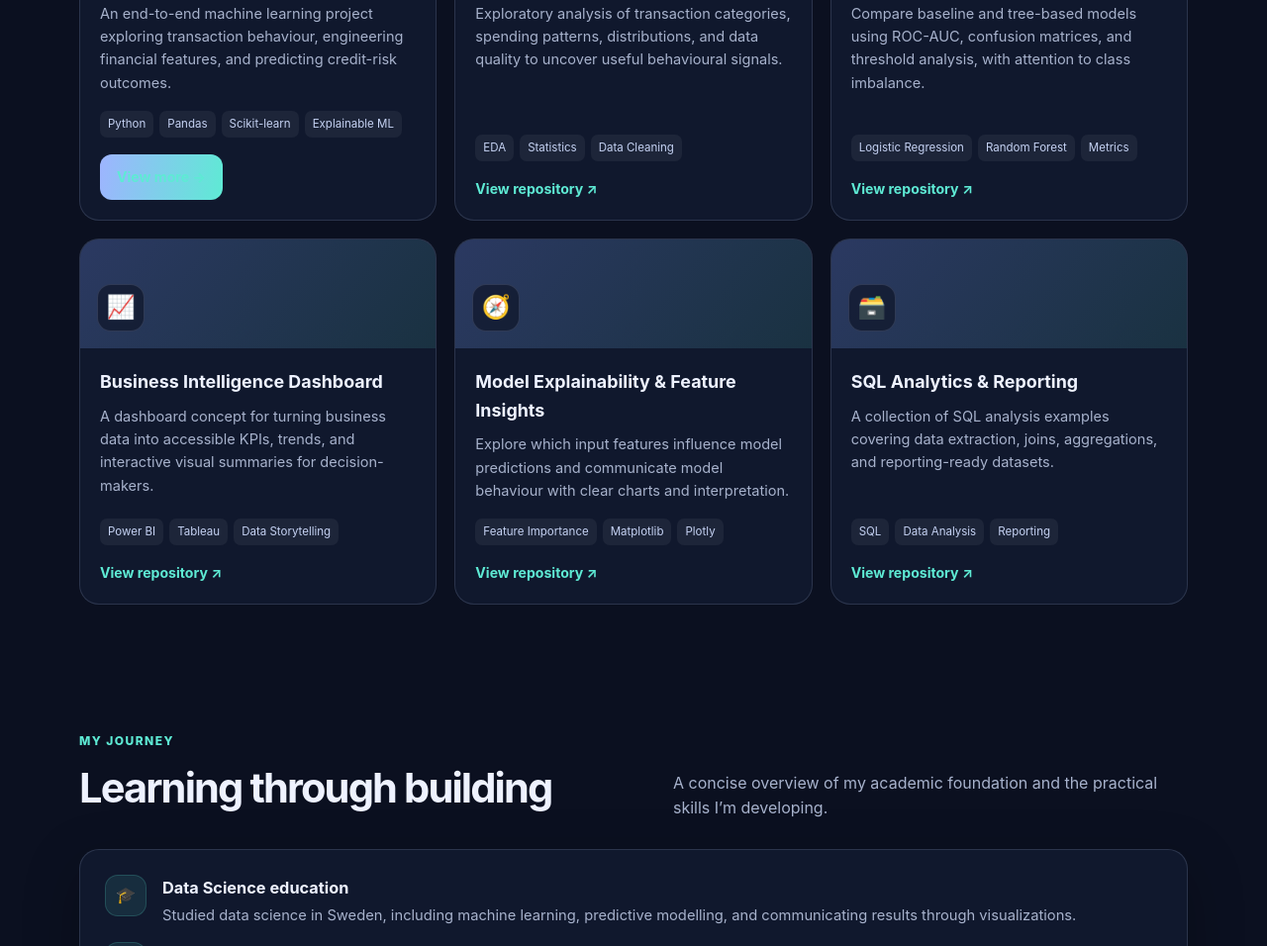
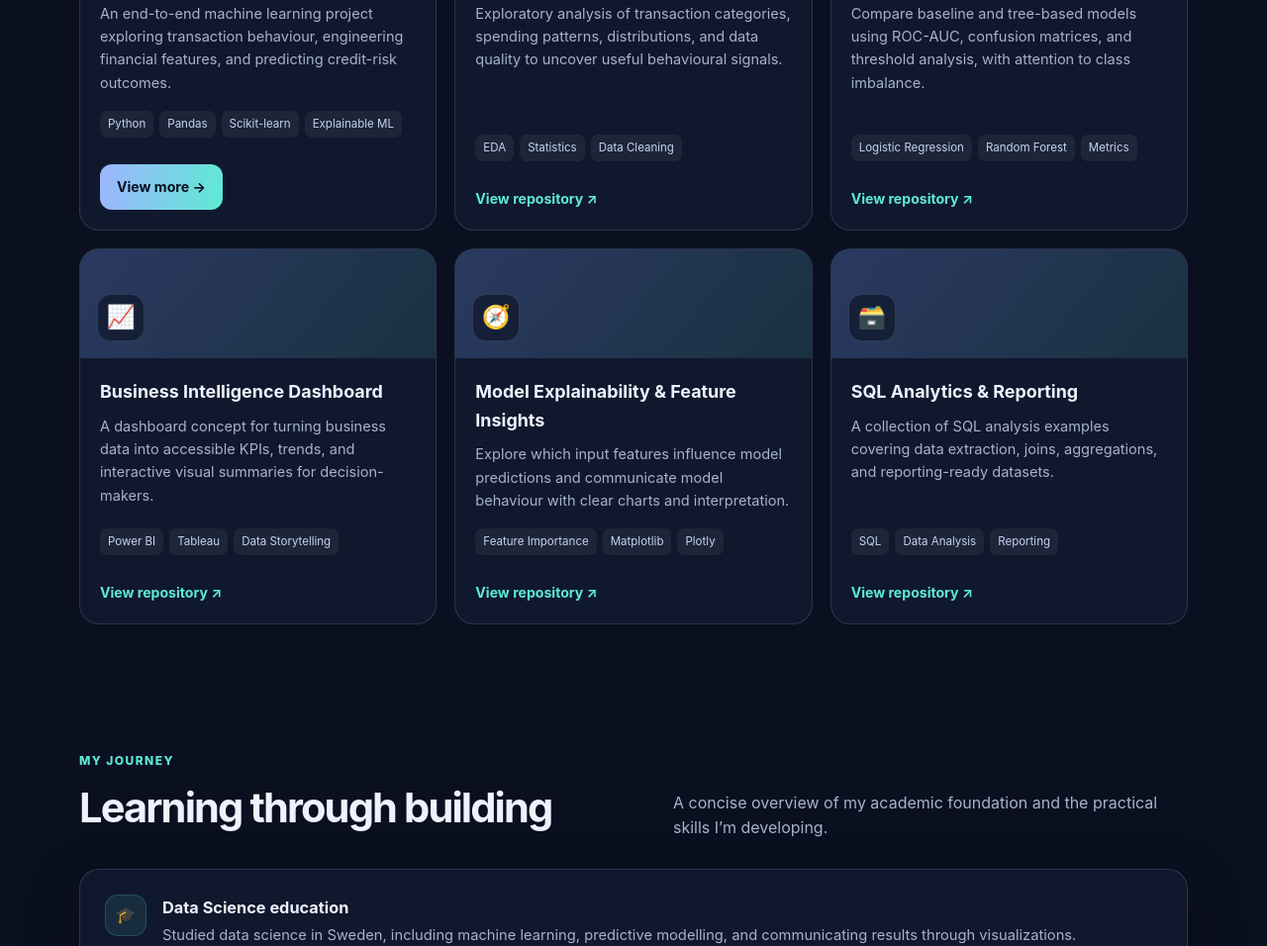
Before and after one commit to SujaJohn-J/suja-john, a plain HTML site: page index.html in a window 1280 px wide. Shown: the part 1785-2741 px from the top of the page at 99% size. Drawn offline with Linux system fonts and the light colour scheme.

Commit message:
Update index.html

```diff
--- a/index.html
+++ b/index.html
@@ -86,9 +86,11 @@
     .project-body p { color: var(--muted); font-size: .91rem; margin: 0 0 16px; }
     .project-tags { display: flex; flex-wrap: wrap; gap: 6px; margin-top: auto; padding-bottom: 17px; }
     .project-tags span { font-size: .72rem; color: #c4d1f2; background: rgba(255,255,255,.055); padding: 4px 8px; border-radius: 7px; }
-    .project-links { display: flex; gap: 14px; font-size: .88rem; font-weight: 700; }
-    .project-links a { color: var(--accent-2); }
-    .project-links a:hover { text-decoration: underline; }
+    .project-links { display: flex; gap: 14px; font-size: .88rem; font-weight: 700; margin-top: 10px; }
+    .project-links a:not(.btn) { color: var(--accent-2); }
+    .project-links .btn { color: var(--text); text-decoration: none; }
+    .project-links .btn-primary { color: #091022; }
+    .project-links .btn:hover { text-decoration: none; }
     .empty-state { display: none; padding: 28px; color: var(--muted); text-align: center; border: 1px dashed var(--border); border-radius: 16px; }
     .timeline { display: grid; gap: 14px; }
     .timeline-item { display: grid; grid-template-columns: 42px 1fr; gap: 16px; }
```
